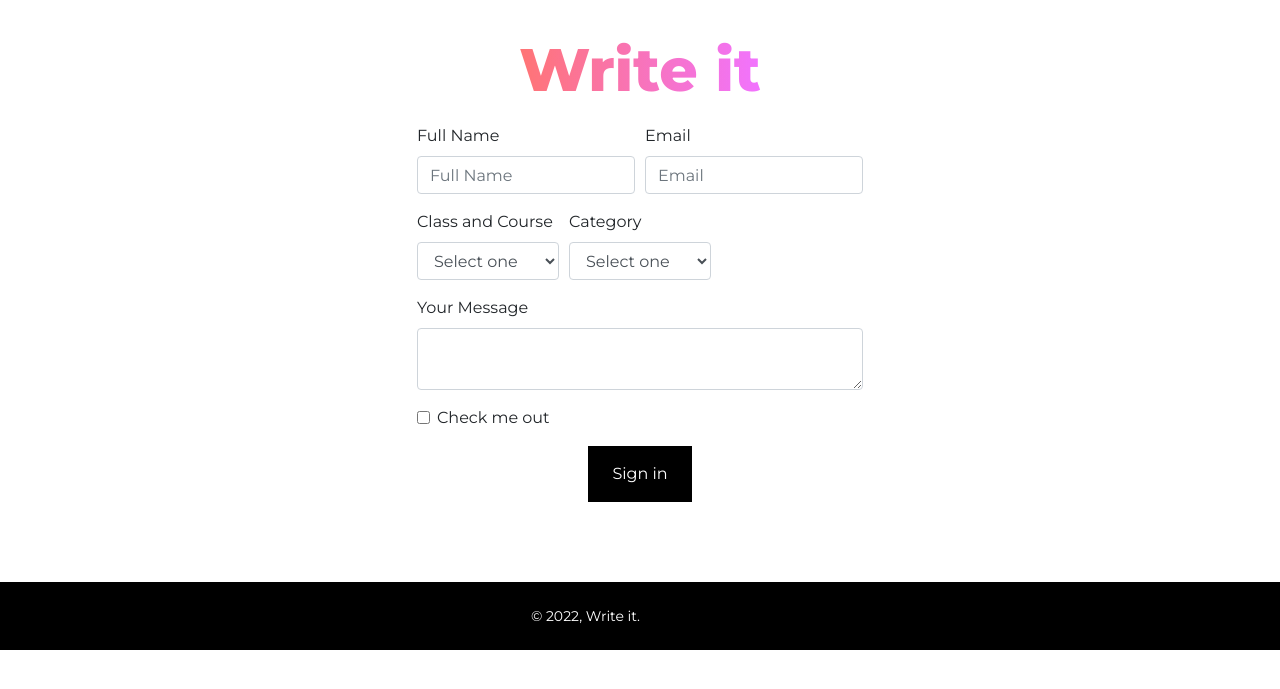
After one commit to saakshiraut28/Hackathon_Project, a PHP site: page /grievance.php in a window 1280 px wide. The commit adds this page. Shown: the top 689 px of the page. Run offline with PHP 8.4, Linux system fonts and the light colour scheme; a stand-in replaces the project's code that opens the database connection; some libraries are stand-ins or nearby versions.

Commit message:
added root files

```diff
--- a/global.css
+++ b/global.css
@@ -4,23 +4,11 @@
     font-family: 'Montserrat', sans-serif;
 }
 
-
 @font-face {
     font-family: Montserrat;
     src: url('Montserrat-Regular.ttf');
 }
-body::-webkit-scrollbar {
-    width: 20px;
-  }
 
-  /* Track */
-body::-webkit-scrollbar-track {
-    color: #000;
-    border-radius: 10px;
-  }
-
-  /* Handle */
-body::-webkit-scrollbar-thumb {
-    background:linear-gradient(#FF7474,#F173FF);
-    border-radius: 10px;
-  }
+tr{
+    background-color: rgb(148, 255, 138);
+}
--- /dev/null
+++ b/grievance.php
@@ -0,0 +1,128 @@
+<?php
+require_once "./includes/dbh.inc.php";
+
+if(isset($_POST['save']))
+{
+
+     $name = $_POST['name'];
+     $class = $_POST['class'];
+     $email = $_POST['email'];
+     $grievance = $_POST['grievance'];
+     $message = $_POST['message'];
+     $sql = "INSERT INTO complaints (name,class,email,category_of_grievance,message)
+     VALUES ('$name','$class','$email','$grievance','$message')";
+     if (mysqli_query($conn, $sql)) {
+        header("location: home.php");
+        exit();
+     } else {
+        echo "Error: " . $sql . "
+" . mysqli_error($conn);
+     }
+     mysqli_close($conn);
+}
+?>
+
+
+<!DOCTYPE html>
+<html lang="en">
+
+<head>
+    <meta charset="UTF-8">
+    <meta http-equiv="X-UA-Compatible" content="IE=edge">
+    <meta name="viewport" content="width=device-width, initial-scale=1.0">
+    <!-- CSS -->
+    <link rel="stylesheet" href="https://cdn.jsdelivr.net/npm/bootstrap@4.3.1/dist/css/bootstrap.min.css"
+        integrity="sha384-ggOyR0iXCbMQv3Xipma34MD+dH/1fQ784/j6cY/iJTQUOhcWr7x9JvoRxT2MZw1T" crossorigin="anonymous">
+    <link rel="stylesheet" href="global.css">
+    <script src="https://cdn.tailwindcss.com"></script>
+    <link
+        href="https://fonts.googleapis.com/css2?family=Montserrat:wght@100;200;300;400;500;600;700;800;900&family=Roboto&display=swap"
+        rel="stylesheet">
+    <title>Write_it</title>
+</head>
+
+<body>
+    <div>
+
+        <!-- <div class="content w-full">
+            <!--**************************************** Complete Container *******************************-->
+        <div class="container bg-white grid justify-center py-10 font-montserrat px-5  ">
+            <!--**************************************** Main Section *******************************-->
+            <div class="title grid justify-center ">
+                <span
+                    class="font-extrabold text-3xl md:text-6xl text-transparent bg-clip-text bg-gradient-to-r from-[#FF7474] to-[#F173FF]">Write
+                    it</span>
+            </div>
+
+            <form class="my-4" action="<?php echo htmlspecialchars($_SERVER["PHP_SELF"]); ?>" method="post">
+                <div class="form-row">
+                    <div class="form-group col-md-6">
+                        <label for="inputfullName">Full Name</label>
+                        <input type="text" name="name" class="form-control" id="inputfullName" placeholder="Full Name">
+                    </div>
+                    <div class="form-group col-md-6">
+                        <label for="inputEmail4">Email</label>
+                        <input type="email" name="email" class="form-control" id="inputEmail4" placeholder="Email">
+                    </div>
+                </div>
+                <div class="form-row">
+                    <div class="form-group col-md-4">
+                        <label for="inputState">Class and Course</label>
+                        <select name="class" id="inputState" class="form-control">
+                            <option selected>Select one</option>
+                            <option value="FYCO" >FYCO</option>
+                            <option value="SYCO" >SYCO</option>
+                            <option value="TYCO">TYCO</option>
+                        </select>
+                    </div>
+                    <div class="form-group col-md-4">
+                        <label for="inputState">Category</label>
+                        <select name="grievance" id="inputState" class="form-control">
+                            <option selected>Select one</option>
+                            <option value="Utilities">Utilities</option>
+                            <option value="Staff">Staff</option>
+                            <option value="Subjects">Subjects</option>
+                        </select>
+                    </div>
+                </div>
+                <div class="form-group">
+                    <label for="inputAddress">Your Message</label>
+                    <textarea name="message" class="form-control" aria-label="With textarea"></textarea>
+                </div>
+                <div class="form-group">
+                    <div class="form-check">
+                        <input class="form-check-input" type="checkbox" id="gridCheck">
+                        <label class="form-check-label" for="gridCheck">
+                            Check me out
+                        </label>
+                    </div>
+                </div>
+                <div class="form-group grid justify-center">
+                    <button type="submit"  name="save" value="submit" class="text-white bg-black hover:text-black hover:bg-white px-4 py-3">Sign
+                        in</button>
+                </div>
+            </form>
+
+        </div>
+        <!--************************************************Footer***************************************-->
+        <footer class="bg-black text-white py-4 lg:px-10 px-4 sticky bottom-0">
+            <div class="grid grid-cols-2">
+                <div class="grid justify-end">
+                    <span class="text-sm"> &#169; 2022, Write it.</span>
+                </div>
+            </div>
+        </footer>
+    </div>
+
+    <script src="https://code.jquery.com/jquery-3.3.1.slim.min.js"
+        integrity="sha384-q8i/X+965DzO0rT7abK41JStQIAqVgRVzpbzo5smXKp4YfRvH+8abtTE1Pi6jizo"
+        crossorigin="anonymous"></script>
+    <script src="https://cdn.jsdelivr.net/npm/popper.js@1.14.7/dist/umd/popper.min.js"
+        integrity="sha384-UO2eT0CpHqdSJQ6hJty5KVphtPhzWj9WO1clHTMGa3JDZwrnQq4sF86dIHNDz0W1"
+        crossorigin="anonymous"></script>
+    <script src="https://cdn.jsdelivr.net/npm/bootstrap@4.3.1/dist/js/bootstrap.min.js"
+        integrity="sha384-JjSmVgyd0p3pXB1rRibZUAYoIIy6OrQ6VrjIEaFf/nJGzIxFDsf4x0xIM+B07jRM"
+        crossorigin="anonymous"></script>
+</body>
+
+</html>
```
Also changed, not shown: footer.php (added, +15 -0 lines), gdb.sql (added, +103 -0 lines), header.php (added, +47 -0 lines), home.php (added, +57 -0 lines), index.php (added, +69 -0 lines), login.php (added, +60 -0 lines), register.php (added, +83 -0 lines), README.md.
